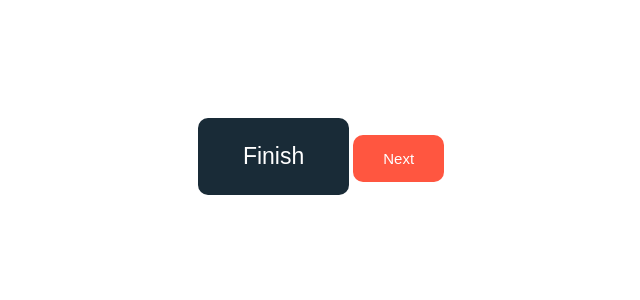
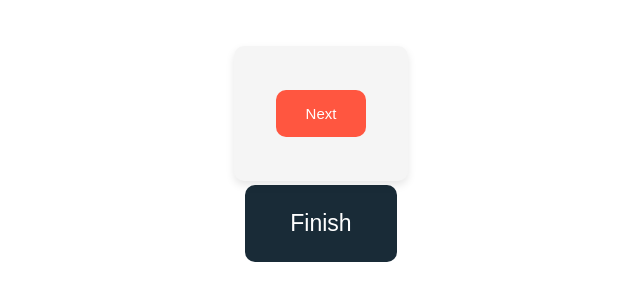
Before and after one commit to lauragfg1/coffee-talks-frontend, a React (Create React App) app: page /question in a window 1280 px wide. Shown: the part 244-544 px from the top of the page, without its empty margins (319-959 px from the left). Built offline with nearby package versions, Linux system fonts and the light colour scheme.

Commit message:
Background and several changes

```diff
--- /dev/null
+++ b/src/components/backgroundVideo/BackgroundVideo.css
@@ -0,0 +1,15 @@
+.background-video {
+    position: fixed;
+    top: 0;
+    left: 0;
+    width: 100%;
+    height: 100%;
+    overflow: hidden;
+    z-index: -1;
+}
+
+.background-video video {
+    width: 100%;
+    height: 100%;
+    object-fit: cover;
+}
--- /dev/null
+++ b/src/components/backgroundVideo/BackgroundVideo.js
@@ -0,0 +1,39 @@
+import React, { useState, useEffect } from 'react';
+import './BackgroundVideo.css';
+
+function BackgroundVideo({ topicId }) {
+    const [videoUrl, setVideoUrl] = useState('');
+
+    useEffect(() => {
+        if (!topicId) return;
+
+        const fetchVideoUrl = async () => {
+            try {
+                const response = await fetch(`http://localhost:8080/topic/getVideoUrlByTopic/${topicId}`);
+                if (response.ok) {
+                    const url = await response.text();
+                    setVideoUrl(url);
+                }
+            } catch (error) {
+                console.error('Fetch error:', error);
+            }
+        };
+
+        fetchVideoUrl();
+    }, [topicId]);
+
+    return (
+        <div className="background-video">
+            {videoUrl ? (
+                <video autoPlay loop muted>
+                    <source src={videoUrl} type="video/mp4" />
+                    Your browser does not support the video tag.
+                </video>
+            ) : (
+                <p>Loading video...</p>
+            )}
+        </div>
+    );
+}
+
+export default BackgroundVideo;
--- a/src/components/question/Question.css
+++ b/src/components/question/Question.css
@@ -1,34 +1,97 @@
-.next-button, .back-button {
-    width: 150px;
-    height: 40px;
-    font-size: 1rem;
-    border: none;
-    border-radius: 5px;
-    cursor: pointer;
-    margin: 10px;
+.wrapper {
+    position: fixed;
+    top: 0;
+    left: 0;
+    width: 100vw;
+    height: 100vh;
+    background-color: transparent;
+    display: flex;
+    align-items: center;
+    flex-direction: column;
+    justify-content: center;
+    z-index: 1;
 }
 
-.next-button:hover, .back-button:hover {
-    background-color: #0056b3;
-    color: #fff;
-    transform: scale(1.05);
-    transition: transform 0.3s ease, background-color 0.3s ease;
+.question-container {
+    display: flex;
+    flex-direction: column;
+    align-items: center;
+    justify-content: center;
+    padding: 40px;
+    background-color: #f5f5f5;
+    border-radius: 10px;
+    box-shadow: 0 4px 8px rgba(0, 0, 0, 0.1);
+    max-width: 600px;
+    margin: 0 auto;
+    position: relative;
 }
 
-@keyframes slideIn {
-    from { transform: translateX(100%); opacity: 0; }
-    to { transform: translateX(0); opacity: 1; }
+.large-text {
+    font-size: 35px;
+    font-weight: bold;
+    color: #FF5640;
+    margin-bottom: 20px;
+    text-align: center;
+}
+.large-en-text{
+    font-size: 25px;
+    font-weight: bold;
+    color: #14222D;
+    margin-bottom: 20px;
+    text-align: center;
 }
 
-@keyframes slideOut {
-    from { transform: translateX(0); opacity: 1; }
-    to { transform: translateX(-100%); opacity: 0; }
+.question-box {
+    width: 100%;
+    padding: 30px;
+    background-color: #ffffff;
+    border-radius: 5px;
+    box-shadow: 0 2px 4px rgba(0, 0, 0, 0.1);
+    margin-bottom: 20px;
 }
 
-.slide-in {
-    animation: slideIn 1s ease-in-out;
+.question {
+    font-size: 25px;
+    color: #555;
+    text-align: center;
+    color: #FF5640;
+}
+.english {
+    font-size: 20px;
+    color: #555;
+    text-align: center;
+    color: #14222D;
 }
 
-.slide-out {
-    animation: slideOut 1s ease-in-out;
+.next {
+    margin-top: 20px;
 }
+
+@media (max-width: 768px) {
+    .question-container {
+        padding: 15px;
+        max-width: 100%;
+    }
+
+    .larger-text {
+        font-size: 20px;
+    }
+
+    .question-box {
+        padding: 10px;
+    }
+
+    .questions {
+        font-size: 16px;
+    }
+}
+
+.backdown2 {
+    position: fixed;
+    bottom: 10px;
+    right: 10px;
+    width: auto;
+    display: flex;
+    justify-content: flex-end;
+    z-index: 2;
+}
--- a/src/components/question/Question.js
+++ b/src/components/question/Question.js
@@ -1,7 +1,8 @@
+import React, { useEffect, useState } from "react";
 import { useLocation, useNavigate } from "react-router-dom";
-import React, { useEffect, useState } from "react";
 import NextButton from "../nextButton/NextButton";
 import BlueButton from "../blueButton/BlueButton";
+import BackgroundVideo from "../backgroundVideo/BackgroundVideo";
 import './Question.css';
 
 function Question() {
@@ -13,11 +14,11 @@ function Question() {
 
     const handleClick = () => {
         navigate('/home');
-    }
+    };
 
     const handleNextQuestion = () => {
         setCurrentQuestionIndex((prevIndex) => (prevIndex + 1) % questions.length);
-    }
+    };
 
     useEffect(() => {
         console.log('Fetching questions for topic:', topic);
@@ -28,28 +29,29 @@ function Question() {
                     'Authorization': 'Bearer ' + localStorage.getItem('token')
                 }
             })
-                .then(response => {
-                    if (!response.ok) {
-                        throw new Error('Network response was not ok');
-                    }
-                    return response.json();
-                })
+                .then(response => response.json())
                 .then(data => setQuestions(data))
                 .catch(error => console.error('Error fetching questions:', error));
         }
-    }, [topic]);
+    }, [topic])
 
     return (
+        <div className="wrapper">
             <div className="question-container">
+                {topic && <BackgroundVideo topicId={topic.id} />}
+
                 {topic && topic.german_name && <p className="large-text">{topic.german_name}</p>}
+                {topic && topic.german_name && <p className="large-en-text">{topic.name}</p>}
                 {questions.length > 0 && (
                     <div className="question-box">
                         <p className="question">{questions[currentQuestionIndex].question}</p>
+                        <p className="english">{questions[currentQuestionIndex].english}</p>
                     </div>
                 )}
 
-            <BlueButton onClick={handleClick} clasaName = "back-button">Finish</BlueButton>
-            <NextButton onClick={handleNextQuestion} clasaName = "next-button"/>
+                <NextButton onClick={handleNextQuestion} className="next" />
+            </div>
+            <BlueButton onClick={handleClick} className="backdown2">Finish</BlueButton>
         </div>
     );
 }
```
Lines whose indentation alone changed are shown as unchanged.
